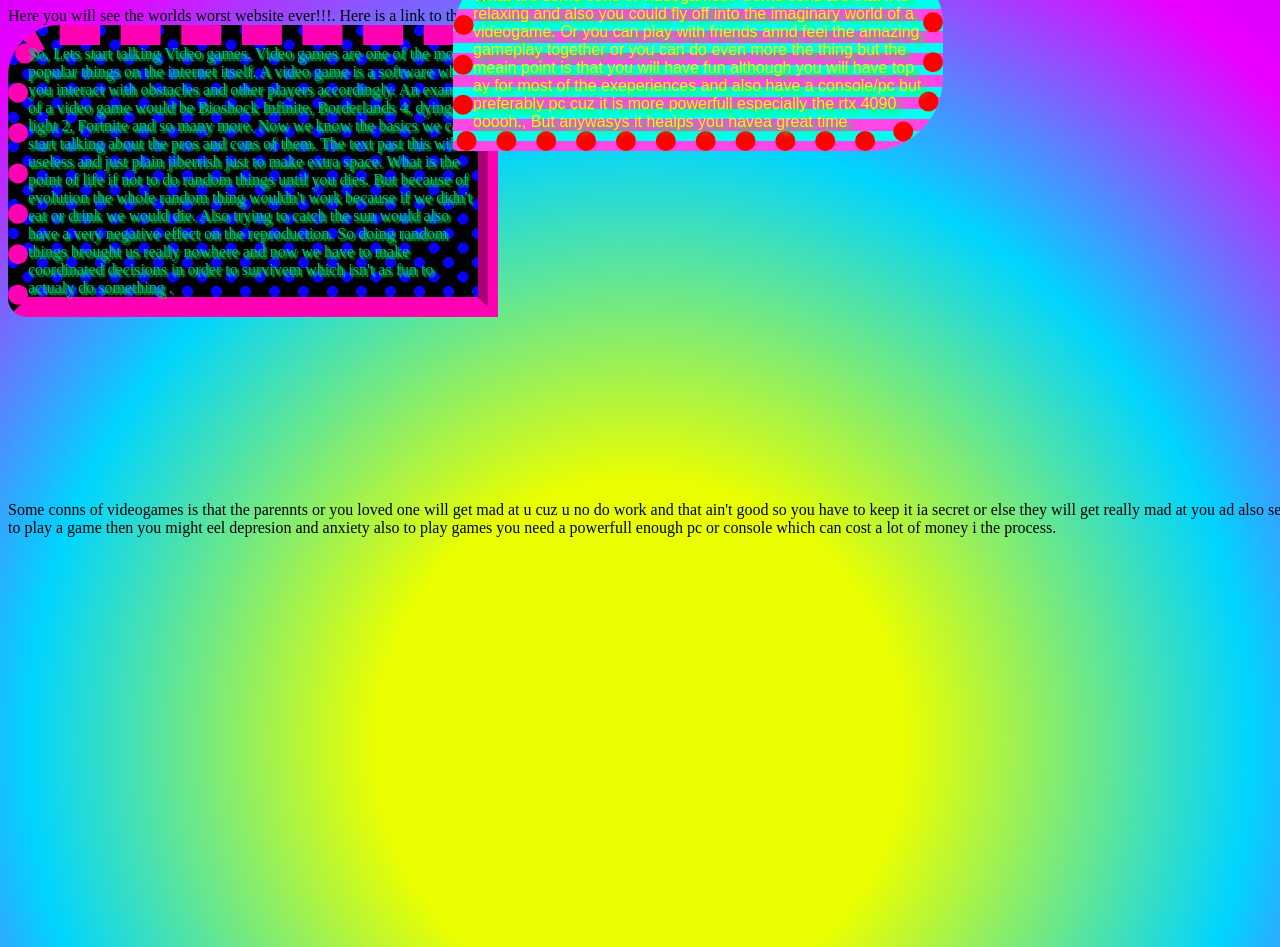
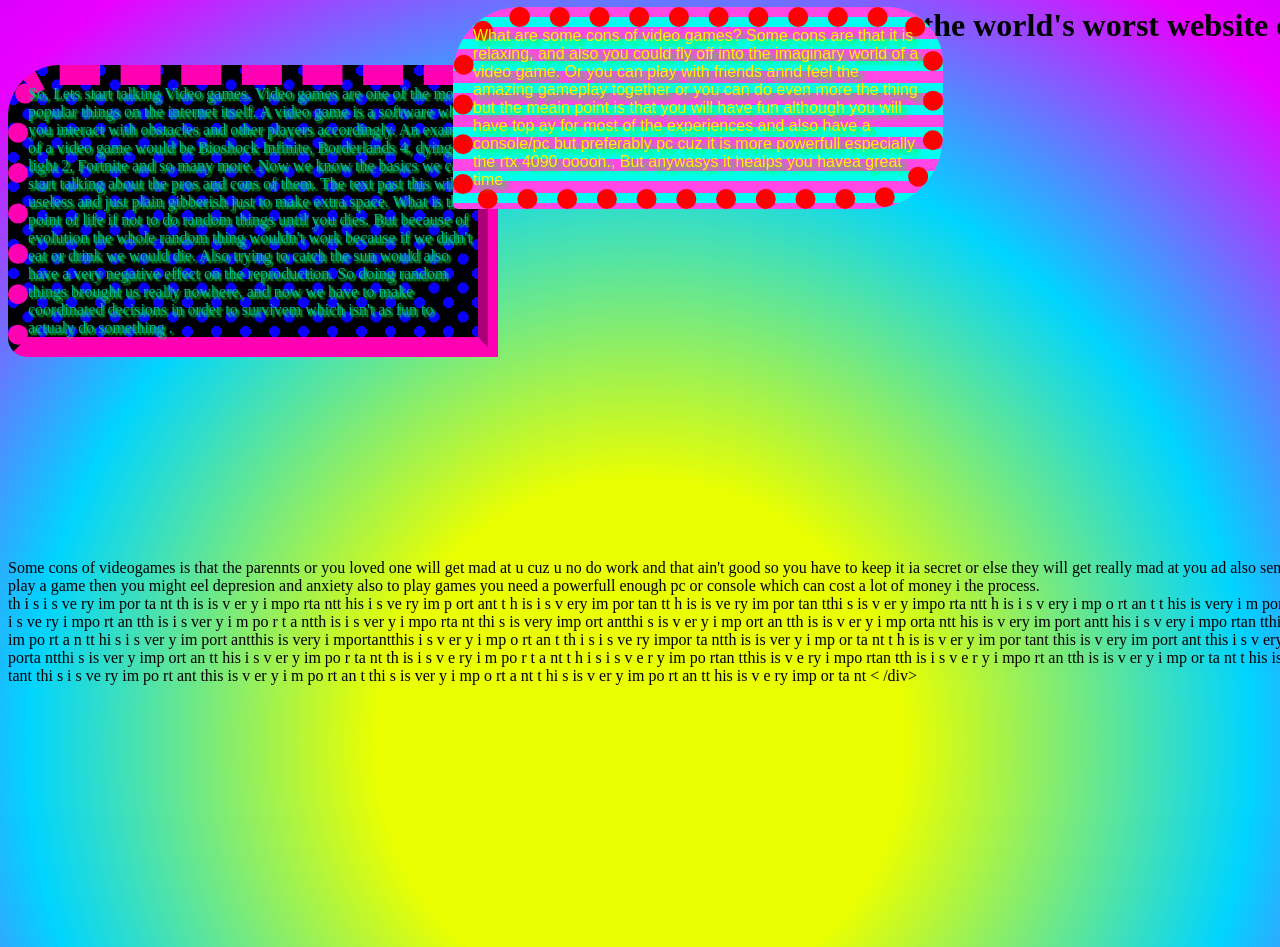
Before and after one commit to Terrificlev/Most-Hideous-Website, a plain HTML site: page index.html in a window 1280 px wide. Shown: the part 270-1217 px from the top of the page. Drawn offline with Linux system fonts and the light colour scheme; files that its build step writes are made by us from their sources; a script that the page names is missing; a web font is replaced by a local one.

Commit message:
index.html
v3

```diff
--- a/index.html
+++ b/index.html
@@ -12,7 +12,12 @@
   <link rel="preconnect" href="https://fonts.googleapis.com">
   <link rel="preconnect" href="https://fonts.gstatic.com" crossorigin>
   <link href="https://fonts.googleapis.com/css2?family=Bodoni+Moda+SC:ital,opsz,wght@0,6..96,400..900;1,6..96,400..900&family=Ga+Maamli&display=swap" rel="stylesheet">
-  <title></title>
+
+  <link rel="preconnect" href="https://fonts.googleapis.com">
+  <link rel="preconnect" href="https://fonts.gstatic.com" crossorigin>
+  <link href="https://fonts.googleapis.com/css2?family=Playwrite+HR:wght@100..400&display=swap" rel="stylesheet">
+
+  <title>The most hidous Website EvEr!11!</title>
   <link rel="stylesheet" href="css/style.css">
   <link rel="manifest" href="site.webmanifest">
   <meta name="theme-color" content="#fafafa">
@@ -21,24 +26,30 @@
 <body>
   <script src="js/app.js"></script>
     <!-- Add your site or application content here -->
-  <h1 id="title"><a class= "red" >The Most</a> <a class = "blue">Hideous</a> <a class= "pink"> Website ever </a> <a class = ""green> Created </a><a class = "purple"> by Man<i>!<h1>!</h1></i>!</a></h1>
-  Here you will see the worlds worst website ever!!!. Here is a link to the document where it explains all the websites flaws.
+  <h1 id="title"><a class= "red" >The Most</a> <a class = "blue">Hideous</a> <a class= "pink"> Website ever </a> <a class = "green"> Created </a><a class = "purple"> by Man<i>!<h1>!</h1></i>!</a></h1>
+  <center id= "explanation"><h1>Here you will see the world's worst website ever!!!. Here is a link to the document where it explains all the websites flaws.</h1></center>
   <div id="paragraph_one">
     So, Lets start talking Video games. Video games are one of the mos popular things on the internet itself. A video game is a software where you interact with obstacles and other players accordingly. An example of a video game would be Bioshock Infinite, Borderlands 4, dying light 2, Fortnite and so many more.
-    Now we know the basics we can start talking about the pros and cons of them. The text past this will be useless and just plain jiberrish just to make extra space. What is the point of life if not to do random things until you dies. But because of evolution the whole random thing wouldn't work because if we didn't eat or drink we would die.
-    Also trying to catch the sun would also have a very negative effect on the reproduction. So doing random things brought us really nowhere and now we have to make coordinated decisions in order to survivem which isn't as fun to actualy do something .
+    Now we know the basics we can start talking about the pros and cons of them. The text past this will be useless and just plain gibberish just to make extra space. What is the point of life if not to do random things until you dies. But because of evolution the whole random thing wouldn't work because if we didn't eat or drink we would die.
+    Also trying to catch the sun would also have a very negative effect on the reproduction. So doing random things brought us really nowhere, and now we have to make coordinated decisions in order to survivem which isn't as fun to actualy do something .
   </div>
   <div id="paragraph_two">
-    What are some cons of videogames?
-    Some cons are that it is relaxing and also you could fly off into the imaginary world of a videogame. Or you can play with friends annd feel the amazing gameplay together or you can do even more the thing but the meain point is that you will have fun
-    although you will have top ay for most of the exeperiences and also have a console/pc but preferably pc cuz it is more powerfull especially the rtx 4090 ooooh., But anywasys it healps you havea  great time
+    What are some cons of video games?
+    Some cons are that it is relaxing, and also you could fly off into the imaginary world of a video game. Or you can play with friends annd feel the amazing gameplay together or you can do even more the thing but the meain point is that you will have fun
+    although you will have top ay for most of the experiences and also have a console/pc but preferably pc cuz it is more powerfull especially the rtx 4090 ooooh., But anywasys it healps you havea  great time
   </div>
   <div id = "paragraph_three">
-    Some conns of videogames is that the parennts or you loved one will get mad at u cuz u no do work and that ain't good so you have to keep it ia  secret or else they will get really mad at you ad also send chicott (ha ha brothers from grimbsby reference lol)
+    Some cons of videogames is that the parennts or you loved one will get mad at u cuz u no do work and that ain't good so you have to keep it ia  secret or else they will get really mad at you ad also send chicott (ha ha brothers from grimbsby reference lol)
     but annyways this is kinda dumb but still read the pros or else you will not get anything at all! but annyways some cons are that some of the games are exensive and if you have a lack of money but you really want to play a game then you might eel depresion and anxiety also to play games
     you need a powerfull enough pc or console which can cost a lot of money i the process.
   </div>
-
+  <div id="paragraph_four">
+    th i s i s ve ry im por ta nt  th is  is v er y i mpo rta ntt his  i s ve ry  im p ort ant t h is i s   v ery  im por tan tt h is is  ve ry  im por tan tthi s is  v er y  impo rta ntt h is i s v ery  i mp o rt an t t his  is very i   m por tan tth is  is  v er y i mpo rta ntt his  i s  ve ry i mport ant this  is  v er y  im p ort an tth i s i s ver y im po rta ntt hi s i s ve r y i mpo rta nt t h is  i s very im po rta nt th i s i s v ery   imp or tan t
+    t his   is   v e  r y i m porvta nt t h is  is  v e r y im po r t ant  th is  i s  v er y i mpo rtantth is   i s  ve  ry i mpo rt an tth is  i s  ver y i m po r t a ntth is i s ver y i mpo rta nt thi s is  very  imp ort antthi s is  v er y  i mp ort an tth is  is  v er y i mp orta ntt his  is v ery  im port antt his i s v ery  i mpo rtan tthi s i s  ver y i mp ort ant thi s  is  v e ry  i m p o r tan tth is  is  ve ry  im po rt ant th is  is   ve r y
+     t hi s  i  s   v e r y   i m p o r t an tt h is  i s v er y  i m po rt a nt th i s  is  ver y  imp o rta n tt hi s  i s  v e r y  i mp o rt a nt t h i s  i s  v er y  impo rt ant th is is   v e r y    imp or ta n t t hi  s  i s   v e ry  im po rt a n tt hi s i s  ver y  im port antthis  is  very i mportantthis i s  v er y  i mp o rt an t th i s  i s  ve ry  impor ta ntth is  is  ver y i mp or ta nt t h is   is  v er y im por tant this  is  v ery  im port ant this  i s v ery i m po rt ant th i s i s ver y imp orta nt
+    t hi s  is  v er y  i mp or tan tt h is  i s  ve ry  i mp or t an t th i s is  ver y im po rta nt th is  i s  ve r y  imp ort antthi s i s ver y  impo rt antt his  is  ver y  im p o rta nt th is   i s  v er y imp ort a n tt his   is  v ery  i m po r t an t th i s   i s   ve r y im porta ntthi s is   ver y imp ort an tt his  i s v er y  im po r ta nt th is   i s   v e ry  i m po r t a nt t h i s  i s  v e r y  im po rtan tthis  is v e ry  i mpo rtan tth is  i s  v e r y i mpo rt an tth is  is v er y i mp or ta nt
+     t his  is  very  imp ort ant th is  is v er y i mpo rt an t th is  i s  v e r y   im p o r ta n t th i s  i s  ve ry  i mp o rt a nt t his  i s  ver y  im po rta nt thi s i s ve ry  impor tantt his  is  ve ry  imp or tan tthi s is  ve ry  imp ort an tt hi s  is  ve ry  i mp or ta ntt hi s  is  v er y  im po rta n tt his  is  very  im por tant thi s i s  ve ry  im po rt ant this   is   v er y  i m po rt  an t thi s   is  ver y  i mp o rt a nt t hi s   is   v er y  im po rt an tt his  is  v e ry  imp or ta nt
+   < /div>
 </body>
 
 </html>
```
